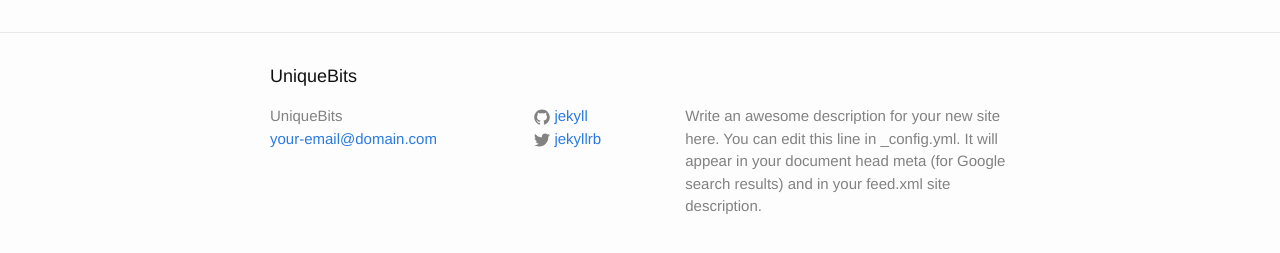
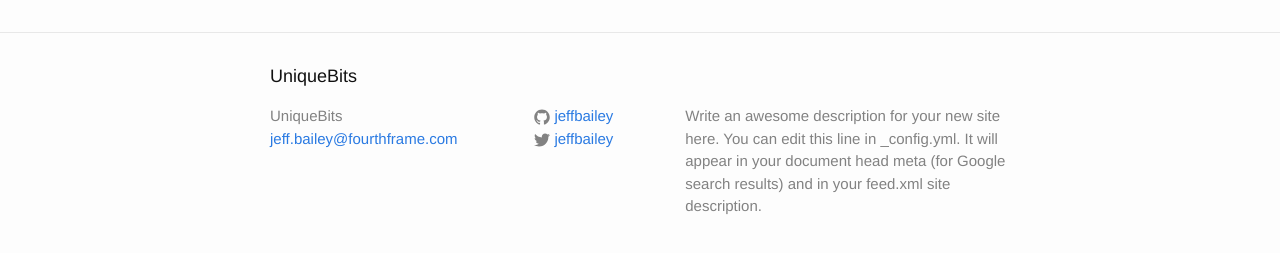
Before and after one commit to jeffbailey/jeffbailey.github.io, a Jekyll site: the page built from index.html, in a window 1280 px wide. Shown: the part 264-517 px from the top of the page. Built offline with Jekyll 4.4.1, drawn with Linux system fonts in a browser that asks for light colours.

Commit message:
Update config

```diff
--- a/_config.yml
+++ b/_config.yml
@@ -1,14 +1,14 @@
 # Site settings
 title: UniqueBits
-email: your-email@domain.com
+email: jeff.bailey@fourthframe.com
 description: > # this means to ignore newlines until "baseurl:"
   Write an awesome description for your new site here. You can edit this
   line in _config.yml. It will appear in your document head meta (for
   Google search results) and in your feed.xml site description.
 baseurl: "" # the subpath of your site, e.g. /blog/
-url: "http://yourdomain.com" # the base hostname & protocol for your site
-twitter_username: jekyllrb
-github_username:  jekyll
+url: "http://uniquebits.com" # the base hostname & protocol for your site
+twitter_username: jeffbailey
+github_username:  jeffbailey
 
 # Build settings
 markdown: kramdown
```
